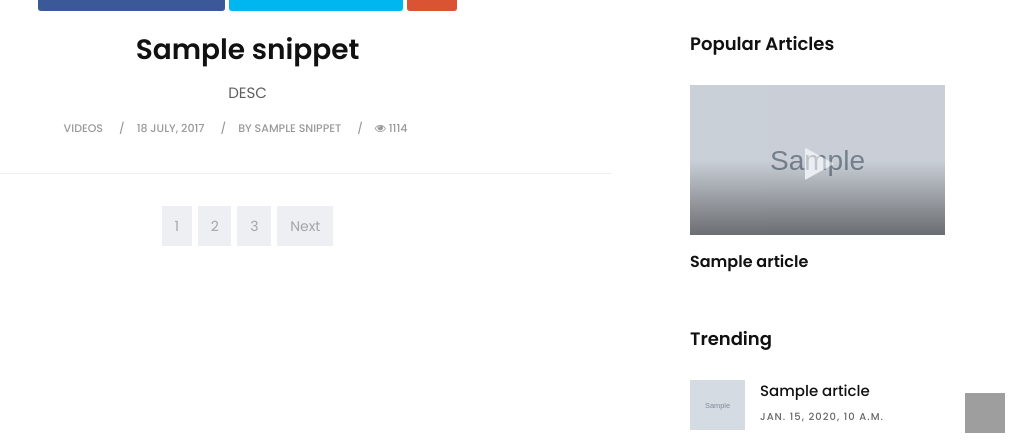
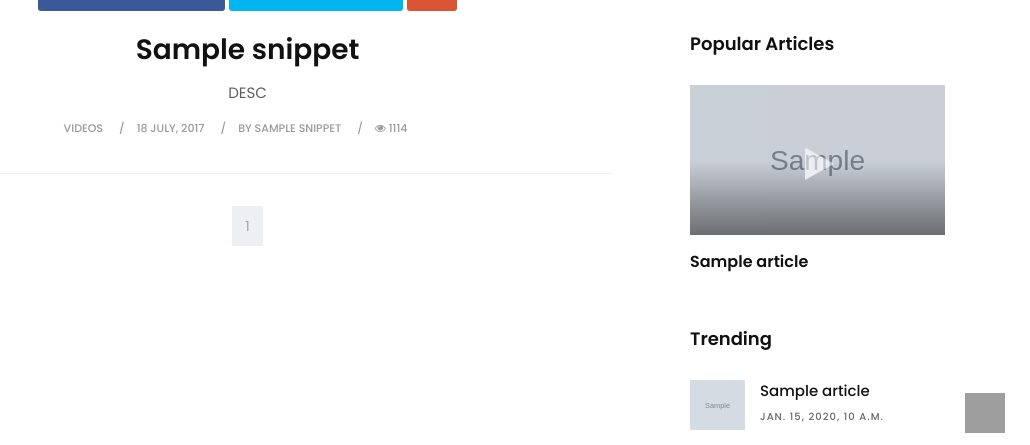
Before and after one commit to rajashwis/news-site, a Django app: template templates/videos.html in a window 1280 px wide. Shown: the part 467-912 px from the top of the page, without its empty margins (250-1280 px from the left). Run offline with Django 4.2, Linux system fonts and the light colour scheme; the template is opened without the code that fills it: most values are stand-ins (such as "Sample title", 1, 10 or a date in 2020); grey boxes marked "Sample" are stand-in pictures; some libraries are stand-ins or nearby versions; grey boxes are pictures that could not be loaded.

Commit message:
Added pagination to youtube videos display

```diff
--- a/templates/videos.html
+++ b/templates/videos.html
@@ -89,12 +89,17 @@
                             <div class="col-md-12">
                                 <nav aria-label="Page navigation">
                                     <ul class="pagination justify-content-center">
-                                        <li class="page-item"><a class="page-link" href="#">1</a></li>
-                                        <li class="page-item"><a class="page-link" href="#">2</a></li>
-                                        <li class="page-item"><a class="page-link" href="#">3</a></li>
-                                        <li class="page-item">
-                                            <a class="page-link" href="#">Next</a>
-                                        </li>
+
+                                        {% if videos.has_previous %}
+                                            <li class="page-item"><a class="page-link" href="?page={{ videos.previous_page_number }}">Previous</a></li>
+                                        {% endif %}
+
+                                        <li class="page-item"><a class="page-link" href="#">{{ videos.number }}</a></li>
+
+                                        {% if videos.has_next %}
+                                            <li class="page-item"><a class="page-link" href="?page={{ videos.next_page_number }}">Next</a></li>
+                                        {% endif %}
+
                                     </ul>
                                 </nav>
                             </div><!-- end col -->
```
Also changed, not shown: home/views.py (+30 -3 lines).
